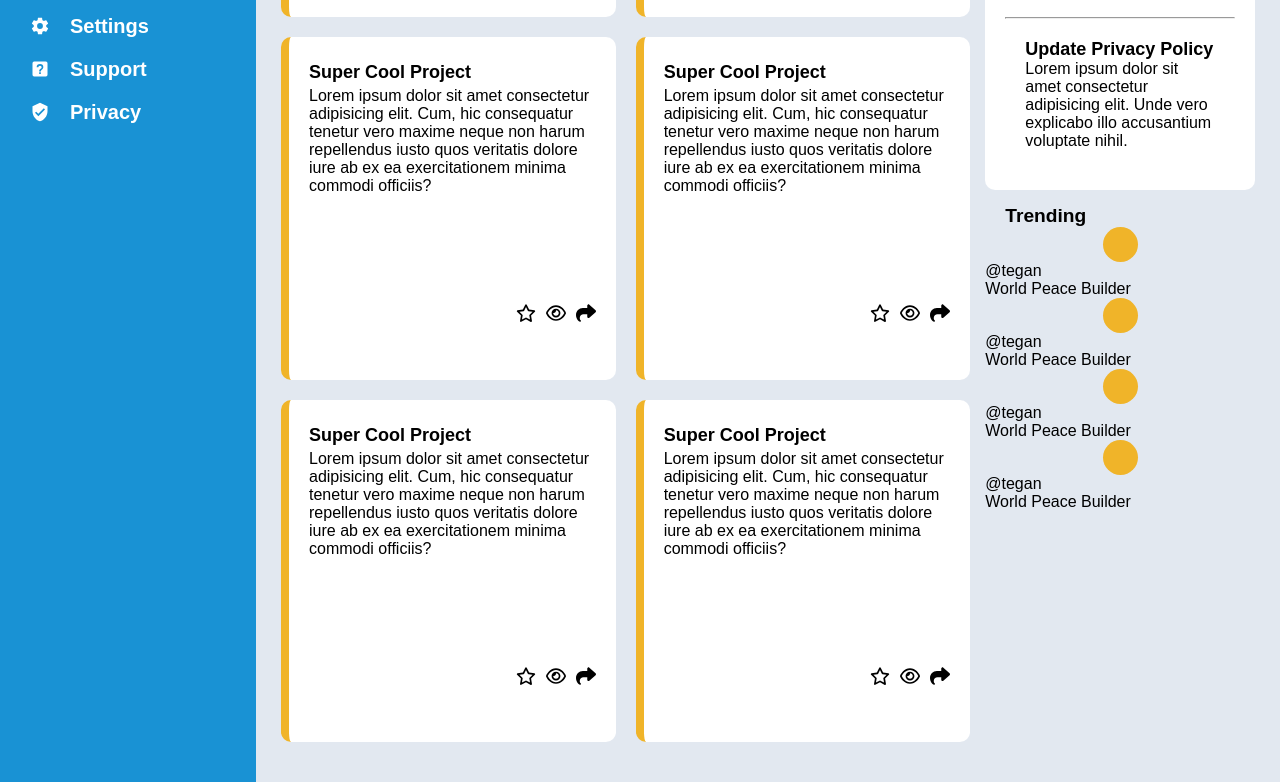
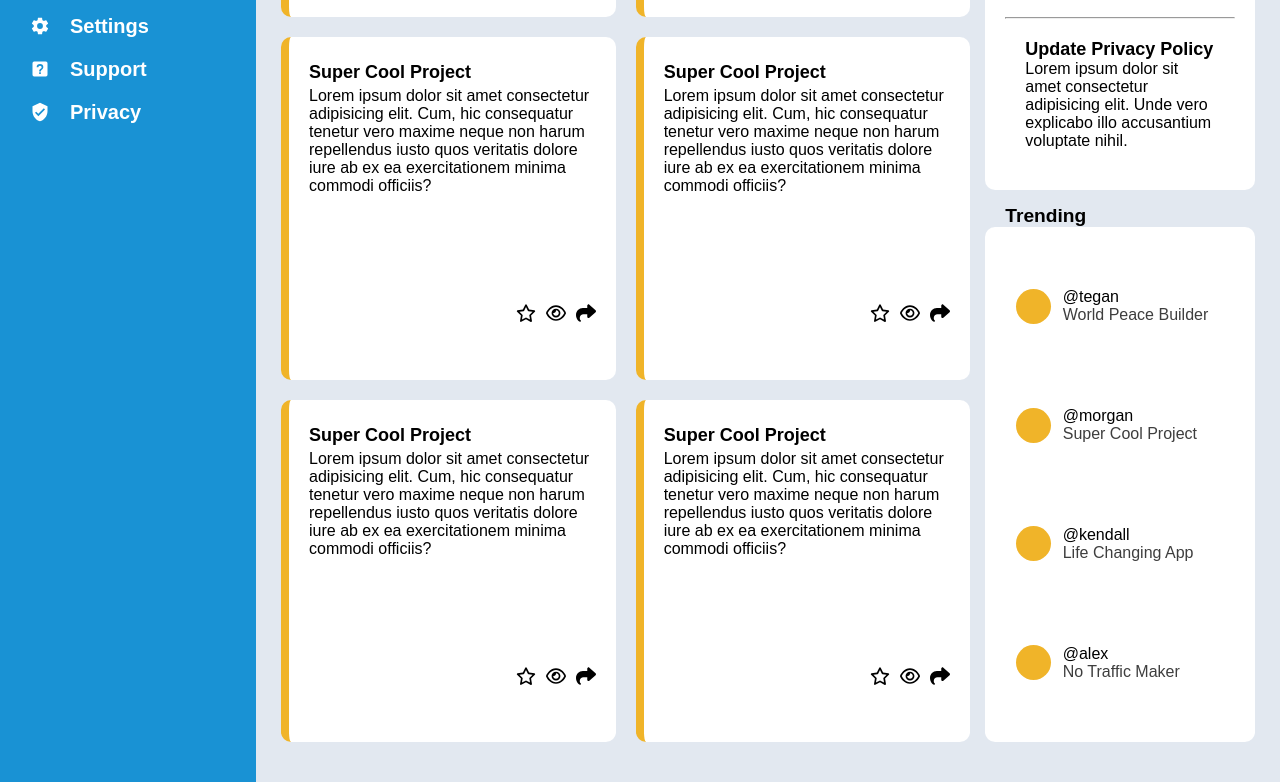
Before and after one commit to NoeRGuerra/admin_dashboard, a plain HTML site: page index.html in a window 1280 px wide. Shown: the part 537-1319 px from the top of the page. Drawn offline with Linux system fonts and the light colour scheme.

Commit message:
Add styling for Trending section

```diff
--- a/index.html
+++ b/index.html
@@ -264,23 +264,31 @@
             <div class="trends">
                 <div class="trend">
                     <div class="profile-pic small-pfp"></div>
-                    <p>@tegan</p>
-                    <p>World Peace Builder</p>
+                    <div class="trend-text">
+                        <p>@tegan</p>
+                        <p>World Peace Builder</p>
+                    </div>
                 </div>
                 <div class="trend">
                     <div class="profile-pic small-pfp"></div>
-                    <p>@tegan</p>
-                    <p>World Peace Builder</p>
+                    <div class="trend-text">
+                        <p>@morgan</p>
+                        <p>Super Cool Project</p>
+                    </div>
                 </div>
                 <div class="trend">
                     <div class="profile-pic small-pfp"></div>
-                    <p>@tegan</p>
-                    <p>World Peace Builder</p>
+                    <div class="trend-text">
+                        <p>@kendall</p>
+                        <p>Life Changing App</p>
+                    </div>
                 </div>
                 <div class="trend">
                     <div class="profile-pic small-pfp"></div>
-                    <p>@tegan</p>
-                    <p>World Peace Builder</p>
+                    <div class="trend-text">
+                        <p>@alex</p>
+                        <p>No Traffic Maker</p>
+                    </div>
                 </div>
             </div>
         </div>
--- a/style.css
+++ b/style.css
@@ -229,3 +229,28 @@ button {
     font-weight: bold;
     font-size: 18px;
 }
+
+.trending {
+    display: flex;
+    flex-direction: column;
+}
+
+.trends {
+    background-color: white;
+    padding: 20px;
+    border-radius: 10px;
+    flex-grow: 1;
+    display: grid;
+    align-items: center;
+    color: rgb(62, 62, 62);
+}
+
+.trend {
+    display: grid;
+    grid-template-columns: 1fr 3fr;
+    grid-auto-flow: column;
+}
+
+.trend-text::first-line {
+    color: black;
+}
```
